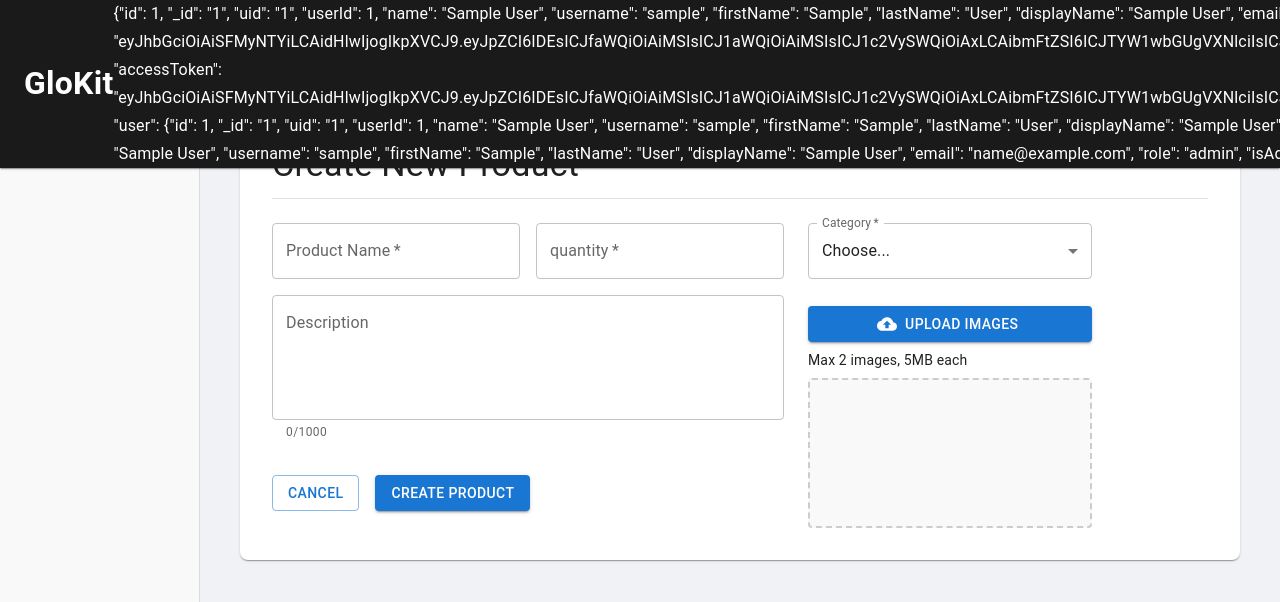
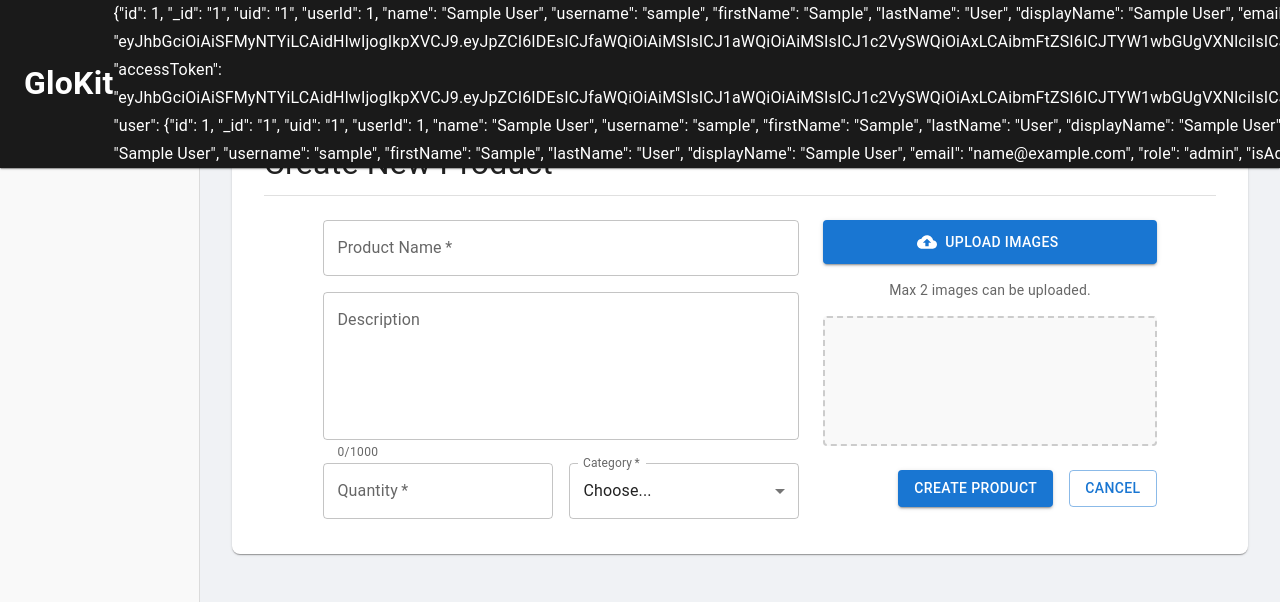
Before and after one commit to dil-tkotgule/Glokit, a React (Vite) app in the folder UI/: page /create in a window 1280 px wide. Shown: the top 602 px of the page. Built offline with nearby package versions, Linux system fonts and the light colour scheme; sample sign-in values are in the browser's storage; some icons are missing.

Commit message:
changes in create and update ui

```diff
--- a/UI/src/page/CreateProduct.tsx
+++ b/UI/src/page/CreateProduct.tsx
@@ -14,7 +14,7 @@ const MAX_IMAGE_SIZE_MB = 5;
 
 export interface IFormData {
   name: string;
-  quantity: number;
+  quantity: number | '';
   description: string;
   category_name: string;
   thumbnails?: File[];
@@ -45,7 +45,7 @@ const CATEGORIES = [
 const CreateProduct: React.FC = () => {
   const [formData, setFormData] = useState<IFormData>({
     name: '',
-    quantity: 0,
+    quantity: '',
     description: '',
     category_name: 'Choose',
     thumbnails: [],
@@ -59,7 +59,7 @@ const CreateProduct: React.FC = () => {
   const resetForm = useCallback(() => {
     setFormData({
       name: '',
-      quantity: 0,
+      quantity: '',
       description: '',
       category_name: 'Choose',
       thumbnails: [],
@@ -73,7 +73,9 @@ const CreateProduct: React.FC = () => {
       const { name, value } = e.target;
       setFormData((prev) => ({
         ...prev,
-        [name]: name === 'quantity' ? Number(value) : value,
+        [name]: name === 'quantity'
+          ? (value === '' ? '' : Number(value))
+          : value,
       }));
       setErrors((prev) => ({ ...prev, [name]: '' }));
     }, []);
@@ -145,9 +147,9 @@ const CreateProduct: React.FC = () => {
       formErrors.name = 'Only letters, numbers, and spaces are allowed.';
     }
 
-    if (!formData.quantity || isNaN(formData.quantity) || formData.quantity <= 0) {
+    if (formData.quantity === '' || isNaN(Number(formData.quantity)) || Number(formData.quantity) <= 0) {
       formErrors.quantity = 'Enter a valid quantity > 0.';
-    } else if (!Number.isInteger(formData.quantity)) {
+    } else if (!Number.isInteger(Number(formData.quantity))) {
       formErrors.quantity = 'quantity must be a whole number.';
     }
 
@@ -207,19 +209,36 @@ const CreateProduct: React.FC = () => {
   };
 
   return (
-
-    <Paper sx={{ p: 4, mt: 4, borderRadius: 2, maxWidth: 1000, mx: 'auto' }}>
-  <Typography variant="h4" gutterBottom>
+    <Paper sx={{
+      p: { xs: 2, sm: 3, md: 4 },
+      mt: { xs: 2, sm: 3, md: 4 },
+      borderRadius: 2,
+      mx: 'auto',
+      width: '100%',                    // full width
+      maxWidth: {                       // limit maximum width
+        xs: '100%',
+        sm: '100%',    // use full sm width
+        md: '1600px',  // increase from 1200 to 1600
+        lg: '1800px'
+      },
+      overflowX: 'hidden'              // hide any horizontal overflow
+    }}>
+      <Typography
+        variant="h4"
+        gutterBottom
+        sx={{ fontSize: { xs: '1.5rem', sm: '1.75rem', md: '2rem' }, textAlign: { xs: 'center', md: 'left' } }}
+      >
         Create New Product
       </Typography>
-  <Divider sx={{ mb: 3 }} />
-    <ToastContainer
-    autoClose={500} />
+      <Divider sx={{ mb: { xs: 2, sm: 3 } }} />
+      <ToastContainer autoClose={500} />
+
       <Box component="form" noValidate onSubmit={handleSubmit}>
-    <Grid container spacing={3}>
-      <Grid item xs={12} md={8}>
-        <Grid container spacing={2}>
-          <Grid item xs={12} sm={6}>
+        <Grid container sx={{width:'100%'}} spacing={{ xs: 2, sm: 3 }} justifyContent="center" alignItems="flex-start">
+
+          {/* Left Column: 11/12 */}
+          <Grid item xs={12} sm={11} width={'50%'} md={11}>
+            <Grid container display={'flex'} spacing={2}>
               <TextField
                 required
                 label="Product Name"
@@ -231,26 +250,11 @@ const CreateProduct: React.FC = () => {
                 helperText={errors.name}
               />
             </Grid>
-          <Grid item xs={12} sm={6}>
-            <TextField
-              required
-              label="quantity"
-              name="quantity"
-              type="number"
-              value={formData.quantity || ''}
-              onChange={handleInputChange}
-              fullWidth
-              error={!!errors.quantity}
-              helperText={errors.quantity}
-              inputProps={{ min: 1, step: 1 }}
-            />
-          </Grid>
-        </Grid>
 
             <TextField
               fullWidth
               multiline
-          rows={4}
+              rows={5}
               name="description"
               label="Description"
               value={formData.description}
@@ -260,18 +264,19 @@ const CreateProduct: React.FC = () => {
               sx={{ mt: 2 }}
             />
 
-        <Box sx={{ mt: 4, display: 'flex', justifyContent: 'flex-start', gap: 2 }}>
-          <Button variant="outlined" onClick={handleCancel} disabled={isSubmitting}>
-            Cancel
-          </Button>
-          <Button type="submit" variant="contained" disabled={isSubmitting}>
-            {isSubmitting ? 'Creating...' : 'Create Product'}
-          </Button>
-        </Box>
-      </Grid>
-
-      <Grid item xs={12} md={4}>
-        <FormControl fullWidth required error={!!errors.category_name} sx={{ mb: 3 }}>
+            <Grid item xs={12} sm={6} display={'flex'} gap={2} justifyContent={'center'} alignContent={'center'}>
+                <TextField
+                  required
+                  label="Quantity"
+                  name="quantity"
+                  type="number"
+                  value={formData.quantity}
+                  onChange={handleInputChange}
+                  fullWidth
+                  error={!!errors.quantity}
+                  helperText={errors.quantity}
+                />
+                <FormControl fullWidth required error={!!errors.category_name}>
                   <InputLabel>Category</InputLabel>
                   <Select
                     name="category_name"
@@ -288,47 +293,54 @@ const CreateProduct: React.FC = () => {
                   <FormHelperText>{errors.category_name}</FormHelperText>
                 </FormControl>
 
+
+
+
+            </Grid>
+          </Grid>
+
+          {/* Right Column: 1/12 */}
+          <Grid item xs={12} sm={1} md={1} width={'35%'}>
+            {/* Upload button */}
             <Button
               variant="contained"
               component="label"
               fullWidth
               disabled={previews.length >= MAX_IMAGES}
               startIcon={<CloudUploadIcon />}
-          sx={{ mb: 1 }}
+              sx={{ mb: 2, py: { xs: 1, sm: 1.25 } }}
             >
               Upload Images
               <input type="file" hidden multiple accept="image/*" onChange={handleFileChange} />
             </Button>
 
-        <Typography variant="body2" sx={{ mb: 1 }}>
-          Max {MAX_IMAGES} images, {MAX_IMAGE_SIZE_MB}MB each
+            {/* Instruction: max images */}
+            <Typography
+              variant="body2"
+              align="center"
+              sx={{ mb: 2, color: 'text.secondary' }}
+            >
+              Max {MAX_IMAGES} images can be uploaded.
             </Typography>
-        <FormHelperText error>{errors.thumbnails}</FormHelperText>
 
-        <Box
-          display={'flex'}
-          justifyContent={'center'}
-          alignItems={'center'}
-          sx={{
+            {/* Preview grid */}
+            <Box sx={{
               border: '2px dashed #ccc',
               borderRadius: 1,
               p: 1,
-            minHeight: 150,
-            background: '#f9f9f9',
+              minHeight: 130,
+              background: '#f9f9f9'
+
             }}
-        >
-          <Grid container spacing={4} display={'flex'} justifyContent={'center'} alignItems={'center'}>
+
+             display='flex' justifyContent="center" alignContent={'center'}>
+              <Grid container spacing={1}>
                 {previews.map((img, i) => (
-              <Grid
-                item
-                xs={12}
-                key={i}
-                sx={{ position: 'relative', backgroundColor: 'transparent' }}
-              >
+                  <Grid item xs={6} sm={4} key={i} sx={{ position: 'relative' }}>
                     <img
                       src={img.src}
                       alt={img.name}
-                  style={{ width: '100%', height: 100, objectFit: 'cover', borderRadius: 4 }}
+                      style={{ width: 150, height: 100, objectFit: 'cover', borderRadius: 4 }}
                     />
                     <IconButton
                       size="small"
@@ -341,12 +353,39 @@ const CreateProduct: React.FC = () => {
                 ))}
               </Grid>
             </Box>
+
+            {/* Action buttons */}
+            <Box sx={{
+              mt: 3,
+              display: 'flex',
+              flexDirection: { xs: 'column', sm: 'row' },
+              justifyContent: 'flex-end',
+              gap: 2
+            }}>
+              <Button
+                type="submit"
+                variant="contained"
+                disabled={isSubmitting}
+                sx={{ width: { xs: '100%', sm: 'auto' } }}
+              >
+                {isSubmitting ? 'Creating...' : 'Create Product'}
+              </Button>
+              <Button
+                variant="outlined"
+                onClick={handleCancel}
+                disabled={isSubmitting}
+                sx={{ width: { xs: '100%', sm: 'auto' } }}
+              >
+                Cancel
+              </Button>
+            </Box>
           </Grid>
+
         </Grid>
       </Box>
     </Paper>
-
   );
 };
 
+
 export default CreateProduct;
--- a/UI/src/page/UpdateProduct.tsx
+++ b/UI/src/page/UpdateProduct.tsx
@@ -28,7 +28,7 @@ const BACKEND_URL = 'http://localhost:3000';
 interface IFormData {
   name: string;
   description: string;
-  quantity: number;
+  quantity: number | '';
   category_name: string;
   thumbnails: File[];  // all images as files
 }
@@ -78,7 +78,7 @@ const UpdateProduct: React.FC = () => {
   const [formData, setFormData] = useState<IFormData>({
     name: '',
     description: '',
-    quantity: 0,
+    quantity: '',
     category_name: '',
     thumbnails: [],
   });
@@ -108,7 +108,7 @@ const UpdateProduct: React.FC = () => {
           name: main.product_name || '',
           description: main.product_description || '',
           quantity: Number(main.product_quantity) || 0,
-    category_name: main.category_name || '',
+          category_name: main.category_name,
           thumbnails: [], // will fill below
         });
 
@@ -159,7 +159,9 @@ const UpdateProduct: React.FC = () => {
     const { name, value } = e.target;
     setFormData((prev) => ({
       ...prev,
-      [name]: name === 'quantity' ? Number(value) : value,
+      [name]: name === 'quantity'
+        ? (value === '' ? '' : Number(value))
+        : value,
     }));
     setErrors((prev) => ({ ...prev, [name]: '' }));
   }, []);
@@ -316,35 +318,24 @@ const UpdateProduct: React.FC = () => {
       </Typography>
       <Divider sx={{ mb: 3 }} />
 
-      <Box component="form" onSubmit={handleSubmit}>
-        <Grid container spacing={3}>
-          <Grid item xs={12} md={8}>
-            <Grid container spacing={2}>
-              <Grid item xs={12} sm={6}>
+      <Box component="form" onSubmit={handleSubmit} display={'flex'} justifyContent={'center'} alignContent={'flex-start'}>
+        <Grid container sx={{width:'100%'}} spacing={{ xs: 2, sm: 3 }} justifyContent="center" alignItems="flex-start">
+          <Grid item xs={12} md={8} width={'50%'}>
+            <Grid container  display={'flex'} spacing={2}>
+              <Grid item xs={12} sm={6} width={'100%'}>
                 <TextField
                   label="Product Name"
                   name="name"
                   value={formData.name}
                   onChange={handleInputChange}
                   fullWidth
+                  sx={{  mt:0.5,width:'100%'}}
                   required
                   error={!!errors.name}
                   helperText={errors.name}
                 />
               </Grid>
-              <Grid item xs={12} sm={6}>
-                <TextField
-                  label="quantity"
-                  name="quantity"
-                  type="number"
-                  value={formData.quantity}
-                  onChange={handleInputChange}
-                  fullWidth
-                  required
-                  error={!!errors.quantity}
-                  helperText={errors.quantity}
-                />
-              </Grid>
+
             </Grid>
 
             <TextField
@@ -355,22 +346,25 @@ const UpdateProduct: React.FC = () => {
               fullWidth
               multiline
               minRows={4}
-              sx={{ mt: 2 }}
+              sx={{ mt: 2, width: '100%' }}
               error={!!errors.description}
               helperText={errors.description}
             />
-                    <Box sx={{ mt: 4, display: 'flex', justifyContent: 'flex-start', gap: 2 }}>
-          <Button variant="outlined" onClick={handleCancel} disabled={isSubmitting}>
-            Cancel
-          </Button>
-          <Button type="submit" variant="contained" disabled={isSubmitting}>
-            {isSubmitting ? 'Updating...' : 'Update Product'}
-          </Button>
-        </Box>
-          </Grid>
 
-          <Grid item xs={12} md={4}>
-            <FormControl fullWidth required error={!!errors.category_name} sx={{ mb: 3 }}>
+            <Grid item xs={12} sm={6} display={'flex'} gap={2} justifyContent={'center'} alignContent={'center'} >
+              <TextField
+                label="Quantity"
+                name="quantity"
+                type="number"
+                sx={{ mt: 2, width: '100%' }}
+                value={formData.quantity}
+                onChange={handleInputChange}
+                fullWidth
+                required
+                error={!!errors.quantity}
+                helperText={errors.quantity}
+              />
+              <FormControl fullWidth required error={!!errors.category_name} sx={{ mb: 3, mt: 2 }}>
                 <InputLabel>Category</InputLabel>
                 <Select
                   name="category_name"
@@ -386,6 +380,27 @@ const UpdateProduct: React.FC = () => {
                 </Select>
                 <FormHelperText>{errors.category_name}</FormHelperText>
               </FormControl>
+            </Grid>
+
+          </Grid>
+
+          <Grid item xs={12} md={4}  width={'35%'}>
+            {/* <FormControl fullWidth required error={!!errors.category_name} sx={{ mb: 3 }}>
+              <InputLabel>Category</InputLabel>
+              <Select
+                name="category_name"
+                label="Category"
+                value={formData.category_name}
+                onChange={handleInputChange}
+              >
+                {CATEGORIES.map((cat) => (
+                  <MenuItem key={cat.value} value={cat.value}>
+                    {cat.label}
+                  </MenuItem>
+                ))}
+              </Select>
+              <FormHelperText>{errors.category_name}</FormHelperText>
+            </FormControl> */}
 
             <Button
               variant="contained"
@@ -408,11 +423,12 @@ const UpdateProduct: React.FC = () => {
               display={'flex'}
               justifyContent={'center'}
               alignItems={'center'}
+
               sx={{
                 border: '2px dashed #ccc',
                 borderRadius: 1,
                 p: 1,
-    minHeight: 150,
+                minHeight: 135,
                 background: '#f9f9f9',
               }}
             >
@@ -435,7 +451,7 @@ const UpdateProduct: React.FC = () => {
                     <img
                       src={img.src}
                       alt={img.name}
-          style={{ width: '100%', height: 100, objectFit: 'cover', borderRadius: 4 }}
+                      style={{ width: 100, height: 100, objectFit: 'cover', borderRadius: 4 }}
                     />
                     <IconButton
                       size="small"
@@ -448,8 +464,17 @@ const UpdateProduct: React.FC = () => {
                 ))}
               </Grid>
             </Box>
+            <Box sx={{ mt: 4, display: 'flex', justifyContent: 'flex-end', gap: 2 }}>
+             <Button type="submit" variant="contained" disabled={isSubmitting}>
+                {isSubmitting ? 'Updating...' : 'Update Product'}
+              </Button>
+              <Button variant="outlined" onClick={handleCancel} disabled={isSubmitting}>
+                Cancel
+              </Button>
 
+            </Box>
           </Grid>
+
         </Grid>
 
 
```
Also changed, not shown: 12 other files (tests, documents, lock files or other folders). Lines whose indentation alone changed are shown as unchanged.
